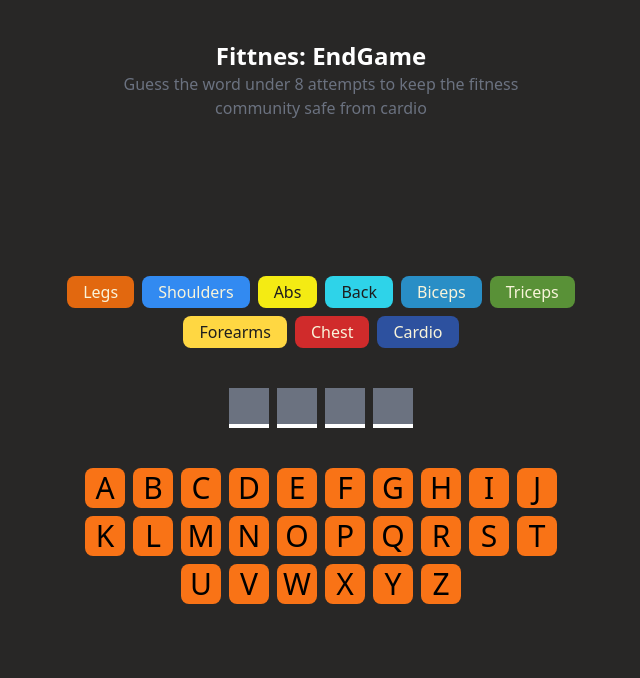
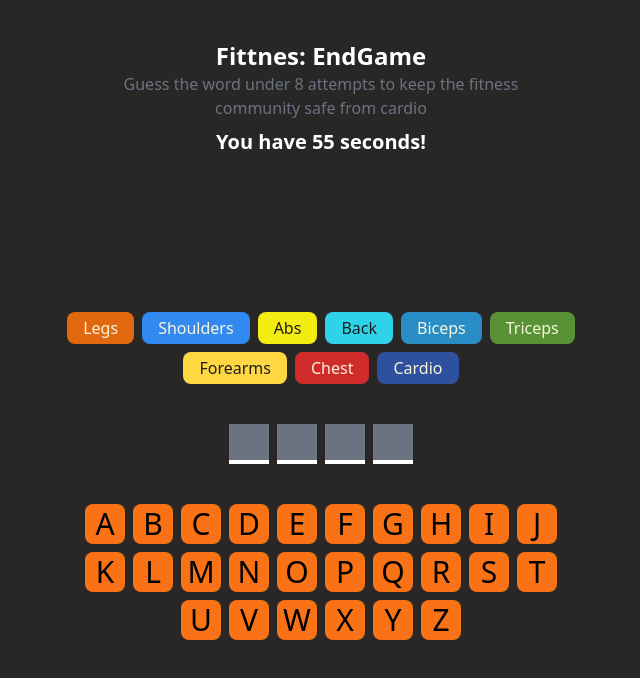
Before and after one commit to AnejL23/app, a Next.js app: page / in a window 1280 px wide. Shown: the top 678 px of the page, without its empty margins (319-959 px from the left). Built offline with nearby package versions, Linux system fonts and the light colour scheme.

Commit message:
Added timer

```diff
--- a/app/components/Pages/Main.tsx
+++ b/app/components/Main.tsx
@@ -1,15 +1,19 @@
 'use client'
 
-import { languages } from "../utils/data/laguage"
-import { getFarewellText, getRandomWord } from "../utils/data/message"
+import { languages } from "./utils/data/laguage"
+import { getFarewellText, getRandomWord } from "./utils/data/message"
 import { useState, useEffect } from "react"
+import Confetti from 'react-confetti'
 import clsx from "clsx"
 import Header from "./Header"
+import Timer from "./Timer"
 
 export default function Main() {
     const [currentWord, setCurrentWord] = useState("")
     const [guessedLetters, setGuessedLetters] = useState<string[]>([])
     const [isClient, setIsClient] = useState(false)
+    const [hasTimerExpired, setHasTimerExpired] = useState(false)
+    const [time, setTime] = useState(60)
 
     useEffect(() => {
         setIsClient(true)
@@ -20,10 +24,11 @@ export default function Main() {
     const numGuessesLeft = languages.length - 1
     const wrongGuessCount = guessedLetters.filter(letter => !currentWord.includes(letter)).length
     const isGameWon = currentWord.split("").every(letter => guessedLetters.includes(letter))
-    const isGameLost = wrongGuessCount >= numGuessesLeft
+    const isGameLost = wrongGuessCount >= numGuessesLeft || hasTimerExpired
     const isGameOver = isGameWon || isGameLost
     const lastGuessedLetter = guessedLetters[guessedLetters.length - 1]
     const isLastGuessIncorrect = lastGuessedLetter && !currentWord.includes(lastGuessedLetter)
+
 
     const alphabet = "abcdefghijklmnopqrstuvwxyz"
 
@@ -36,6 +41,8 @@ export default function Main() {
     function startNewGame() {
         setCurrentWord(getRandomWord())
         setGuessedLetters([])
+        setHasTimerExpired(false)
+        setTime(60)
     }
 
     const alphabetElements = alphabet.split("").map((alph) => {
@@ -135,11 +142,36 @@ export default function Main() {
     }
 
 
+    useEffect(() => {
+        if (isGameLost || isGameWon || time === 0) return;
+
+        const interval = setInterval(() => {
+            setTime(prev => {
+                if (prev <= 1) {
+                    clearInterval(interval);
+                    onGameOver()
+                    return 0;
+                }
+                return prev - 1;
+            })
+        }, 1000);
+
+        return () => clearInterval(interval);
+    }, [isGameLost, isGameWon, time]);
+
+
     return (
         <main className="flex flex-col items-center text-center mt-10">
             {isClient ? (
                 <>
+                    {isGameWon && <Confetti />}
                     <Header />
+                    <Timer
+                        isGameWon={isGameWon}
+                        isGameLost={isGameLost}
+                        time={time}
+                        onGameOver={() => setHasTimerExpired(true)}
+                    />
                     <section className={clsx(
                         "w-full max-w-md text-white text-2xl font-bold p-8 mt-4 rounded-xl min-h-[100px]",
                         {
@@ -149,7 +181,7 @@ export default function Main() {
                             "invisible": !isGameOver && !isLastGuessIncorrect
                         }
                     )}>
-                        {renderGameStatus()}--
+                        {renderGameStatus()}
                     </section>
                     <section className="mt-10 flex flex-wrap justify-center gap-2 max-w-xl">
                         {languageElements}
--- /dev/null
+++ b/app/components/Timer.tsx
@@ -0,0 +1,11 @@
+interface TimerProps {
+  time: number
+}
+
+export default function Timer({ time }: TimerProps) {
+  return (
+    <p className="mt-2 text-white text-xl font-bold">
+      You have {time} seconds!
+    </p>
+  )
+}
--- a/app/page.tsx
+++ b/app/page.tsx
@@ -1,4 +1,4 @@
-import Main from "./components/Pages/Main"
+import Main from "./components/Main"
 
 export default function Home() {
   return (
--- a/package.json
+++ b/package.json
@@ -12,6 +12,7 @@
     "clsx": "^2.1.1",
     "next": "^15.3.2",
     "react": "^19.0.0",
+    "react-confetti": "^6.4.0",
     "react-dom": "^19.0.0"
   },
   "devDependencies": {
```
Also changed, not shown: app/components/Header.tsx (renamed from app/components/Pages/Header.tsx), 1 other file (tests, documents, lock files or other folders).
